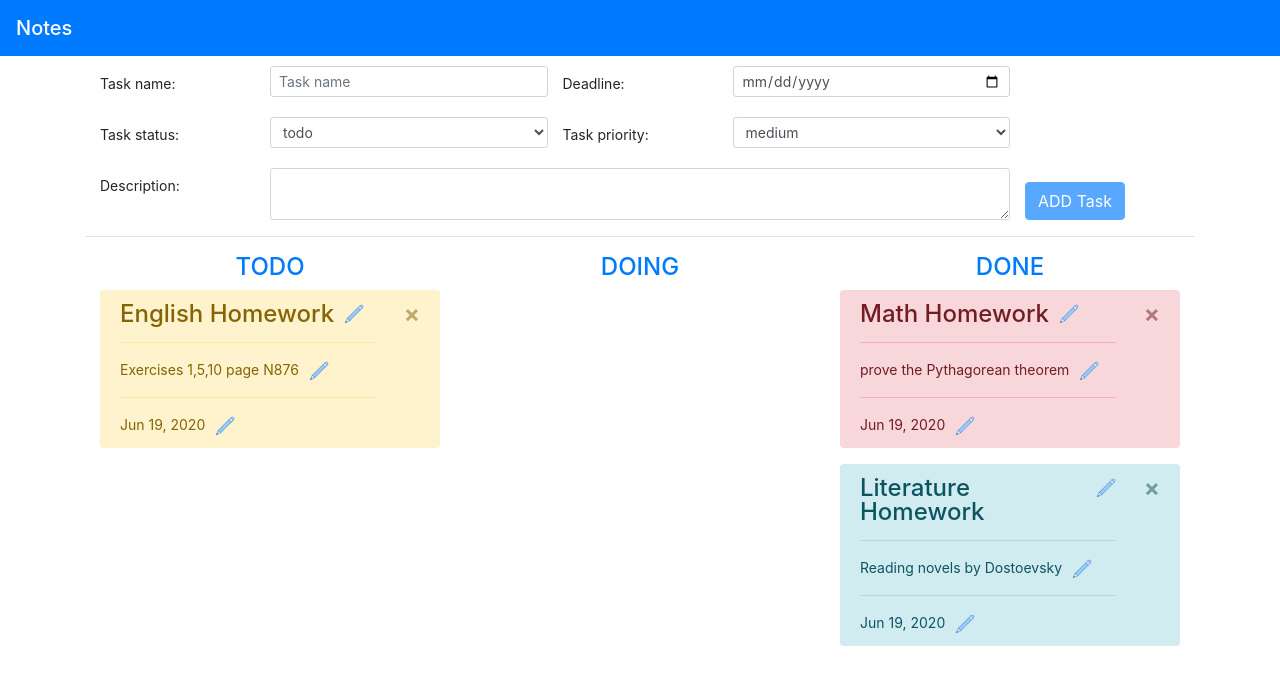
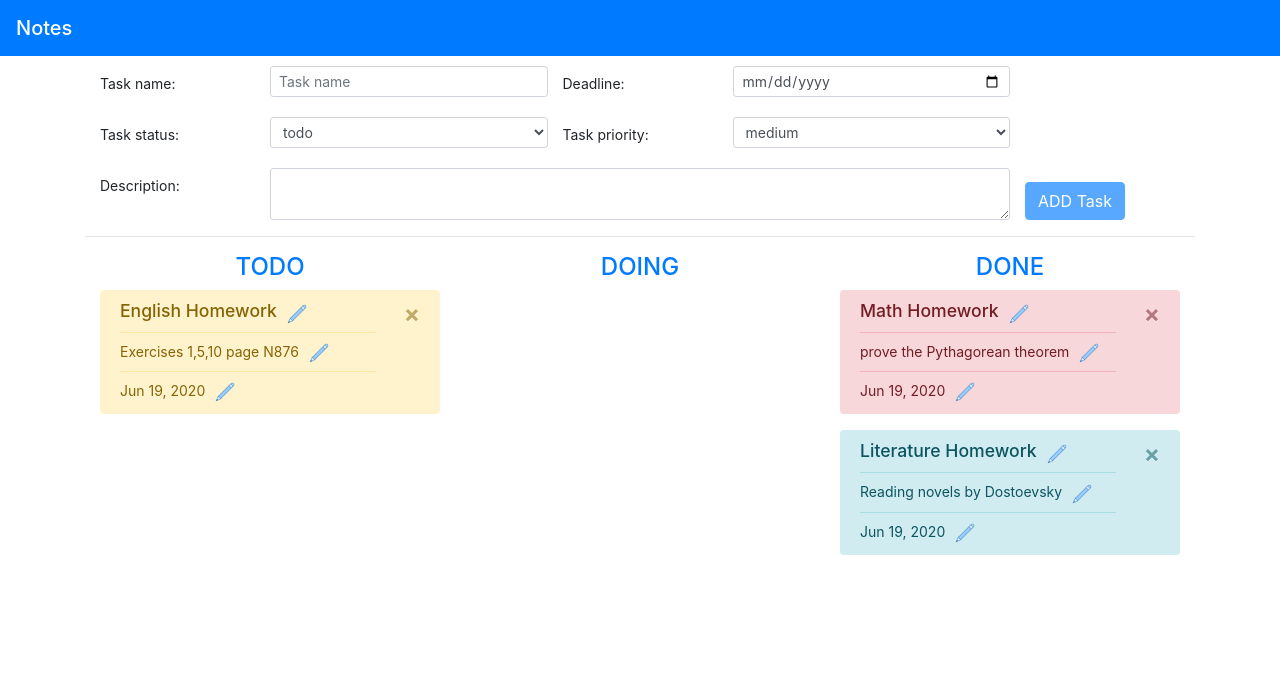
Before and after one commit to kathleen-fen/todo-list-angular, an Angular app: page / in a window 1280 px wide. Shown: the top 684 px of the page. Built offline with nearby package versions, Linux system fonts and the light colour scheme.

Commit message:
drag and drop done

```diff
--- a/src/app/app.component.html
+++ b/src/app/app.component.html
@@ -46,6 +46,7 @@
     [cdkDropListData]="todoTasks" (cdkDropListDropped)="drop($event)">
       <h4>TODO</h4>
       <app-task
+      [id]="t.id"
       *ngFor="let t of todoTasks"
       [task]="t"
       (onDelete)="deleteTask(t)"
@@ -57,6 +58,7 @@
     [cdkDropListData]="doingTasks" (cdkDropListDropped)="drop($event)">
       <h4>DOING</h4>
       <app-task
+      [id]="t.id"
       *ngFor="let t of doingTasks"
       [task]="t"
       (onDelete)="deleteTask(t)"
@@ -68,6 +70,7 @@
     [cdkDropListData]="doneTasks" (cdkDropListDropped)="drop($event)">
       <h4>DONE</h4>
       <app-task
+      [id]="t.id"
       *ngFor="let t of doneTasks"
       [task]="t"
       (onDelete)="deleteTask(t)"
--- a/src/app/app.component.ts
+++ b/src/app/app.component.ts
@@ -1,4 +1,4 @@
-import { Component, OnInit} from '@angular/core';
+import { Component, OnInit, ElementRef} from '@angular/core';
 import { FormGroup, FormControl, Validators, AbstractControl } from '@angular/forms';
 import { v4 as uuidv4 } from 'uuid';
 import { CdkDragDrop, moveItemInArray, transferArrayItem } from '@angular/cdk/drag-drop';
@@ -111,23 +111,28 @@ export class AppComponent implements OnInit {
     if (event.previousContainer !== event.container) {
       transferArrayItem(event.previousContainer.data, event.container.data,
         event.previousIndex, event.currentIndex)
+        let cont  = event.container.id
+        let el = event.item.element.nativeElement.id
+
         let newStatus
-        switch (event.container.element.nativeElement.id) {
-          case 'cdk-drop-list-0':
-            newStatus='todo'
-          case 'cdk-drop-list-1':
-            newStatus='doing'
-          case 'cdk-drop-list-2':
-            newStatus='done'
-        }
+        if (cont==='cdk-drop-list-0')
+        {newStatus='todo'}
+        if (cont==='cdk-drop-list-1')
+        {newStatus='doing'}
+        if (cont==='cdk-drop-list-2')
+        {newStatus='done'}
+        this.tasks.find(r => r.id === el).status = newStatus
+        console.log(newStatus)
+        console.log(el)
+        console.log(this.tasks)
     //  this.tasks.find(el=>el.id===event.item.element.nativeElement.id).status= newStatus
-    console.log(this.tasks.find(el=>el.id===event.item.element.nativeElement.id))
-      this.updateTasks()
+   // console.log(this.tasks.find(el=>el.id===event.item.element.nativeElement.id))
+         this.updateTasks()
     }
 
     //console.log(element(event.item.element.nativeElement))
-    console.log(event.item.element.nativeElement.id)
-    console.log(this.tasks)
+    //console.log(event.item.element.nativeElement.id)
+    //console.log(this.tasks)
     /* else {
       moveItemInArray(this.movies, event.previousIndex, event.currentIndex);
     } */
--- a/src/app/task/task.component.css
+++ b/src/app/task/task.component.css
@@ -2,6 +2,10 @@
 .task-wrapper {
   transition: all .25s cubic-bezier(.02,.01,.47,1);
   cursor:move;
+}
+.task-wrapper hr {
+  margin-top: 0.5rem;
+  margin-bottom: 0.5rem;
 }
 .task-wrapper:hover {
   box-shadow: 0 30px 30px rgba(0,0,0,.04);
@@ -9,9 +13,9 @@
   transition-delay: 0s !important;
 }
 .task-name {
-  font-size: 1.5rem;
+  font-size: 1.1rem;
   font-weight: 500;
-  line-height: 1.5rem;
+  line-height: 1.1rem;
 }
 .field-wrapper {
   display: flex;
--- a/src/app/task/task.component.html
+++ b/src/app/task/task.component.html
@@ -1,4 +1,4 @@
-<div [id]=task.id [ngClass]="{'alert-info': task.priority==='low', 'alert-warning': task.priority==='medium', 'alert-danger': task.priority==='high'}" class="task-wrapper box alert alert-dismissible fade show">
+<div  [ngClass]="{'alert-info': task.priority==='low', 'alert-warning': task.priority==='medium', 'alert-danger': task.priority==='high'}" class="task-wrapper box alert alert-dismissible fade show">
   <form [formGroup]="form">
     <div class="field-wrapper">
       <div *ngIf="nameEditMode"  class="edit-input">
```
Also changed, not shown: src/styles.css (line endings or trailing spaces).
